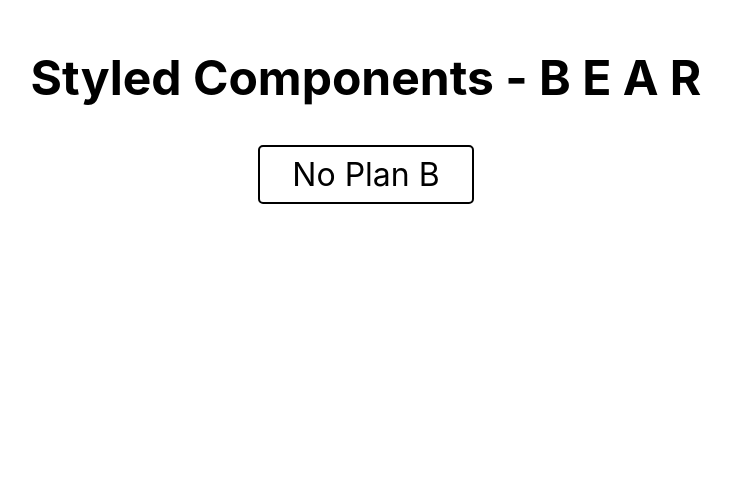
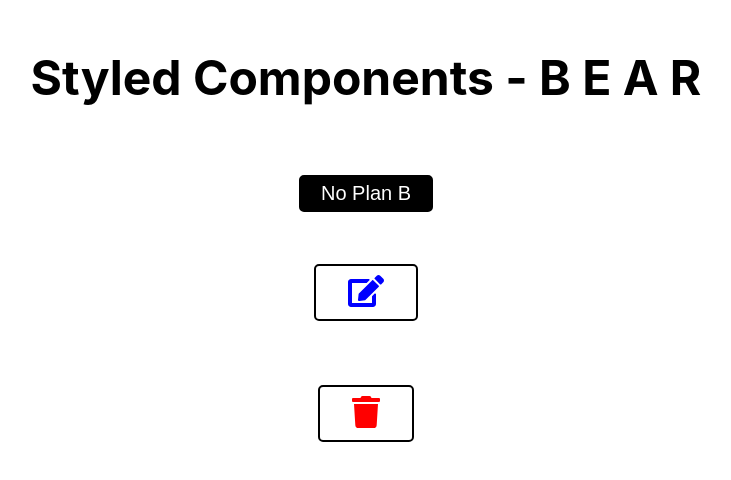
Before and after one commit to chomarlay/style-comp-app, a React (Create React App) app: page / in a window 1280 px wide. Shown: the top 480 px of the page, without its empty margins (274-1005 px from the left). Built offline with nearby package versions, Linux system fonts and the light colour scheme.

Commit message:
IconButton using fontawesome

```diff
--- a/package.json
+++ b/package.json
@@ -3,6 +3,9 @@
   "version": "0.1.0",
   "private": true,
   "dependencies": {
+    "@fortawesome/fontawesome-svg-core": "^1.2.28",
+    "@fortawesome/free-solid-svg-icons": "^5.13.0",
+    "@fortawesome/react-fontawesome": "^0.1.10",
     "@testing-library/jest-dom": "^4.2.4",
     "@testing-library/react": "^9.5.0",
     "@testing-library/user-event": "^7.2.1",
--- a/public/index.html
+++ b/public/index.html
@@ -3,6 +3,7 @@
   <head>
     <meta charset="utf-8" />
     <link rel="icon" href="%PUBLIC_URL%/favicon.ico" />
+
     <meta name="viewport" content="width=device-width, initial-scale=1" />
     <meta name="theme-color" content="#000000" />
     <meta
@@ -27,7 +28,6 @@
     <title>React App</title>
   </head>
   <body>
-    <noscript>You need to enable JavaScript to run this app.</noscript>
     <div id="root"></div>
     <!--
       This HTML file is a template.
--- a/src/App.js
+++ b/src/App.js
@@ -1,10 +1,16 @@
 import React, { useState } from 'react';
 import './App.css';
 import Button from './Styled-Components/Button';
+import IconButton from './Styled-Components/IconButton';
 import Heading1 from './Styled-Components/Heading1';
 import Wrapper from './Styled-Components/Wrapper';
+// import { FontAwesomeIcon } from '@fortawesome/react-fontawesome';
+// import { faCheckSquare, faCoffee } from '@fortawesome/free-solid-svg-icons';
+// import { library } from '@fortawesome/fontawesome-svg-core';
+// import { fab } from '@fortawesome/free-brands-svg-icons';
 
 function App() {
+  // library.add(faCheckSquare, faCoffee);
   const [txt, setTxt] = useState(' B E A R ');
   const [toggleFlg, setToggleFlg] = useState(1);
   const click1 = () => {
@@ -20,6 +26,10 @@ function App() {
     <Wrapper>
       <Heading1>Styled Components - {txt}</Heading1>
       <Button onClick={click1}>No Plan B</Button>
+      <span>
+        <IconButton editBtn onClick={click1} title='Edit'></IconButton>
+        <IconButton deleteBtn onClick={click1} title='Delete'></IconButton>
+      </span>
     </Wrapper>
   );
 }
--- a/src/Styled-Components/Button.js
+++ b/src/Styled-Components/Button.js
@@ -1,9 +1,10 @@
 import styled from 'styled-components';
 
-const Button = styled.a`
-  background: white;
-  color: ${(props) => (props.themeColor ? props.themeColor : 'black')};
-  font-size: 2em;
+const Button = styled.button`
+  cursor: pointer;
+  background: black;
+  color: ${(props) => (props.themeColor ? props.themeColor : 'white')};
+  font-size: 20px;
   margin: 1em;
   padding: 0.25em 1em;
   border: 2px solid black;
--- /dev/null
+++ b/src/Styled-Components/IconButton.js
@@ -0,0 +1,37 @@
+import React from 'react';
+import styled from 'styled-components';
+import Wrapper from './Wrapper';
+import { FontAwesomeIcon } from '@fortawesome/react-fontawesome';
+import { faEdit, faTrash } from '@fortawesome/free-solid-svg-icons';
+import { library } from '@fortawesome/fontawesome-svg-core';
+
+const IconBtn = styled.button`
+  cursor: pointer;
+  background: white;
+  color: ${(props) => (props.themeColor ? props.themeColor : 'black')};
+  font-size: 2em;
+  margin: 1em;
+  padding: 0.25em 1em;
+  border: 2px solid black;
+  border-radius: 5px;
+`;
+
+const IconButton = ({ editBtn, delBtn, onClick, title }) => {
+  library.add(faEdit, faTrash);
+  return (
+    <Wrapper>
+      <IconBtn
+        onClick={onClick}
+        title={title}
+        themeColor={editBtn ? 'blue' : 'red'}
+      >
+        {editBtn ? (
+          <FontAwesomeIcon icon='edit' />
+        ) : (
+          <FontAwesomeIcon icon='trash' />
+        )}
+      </IconBtn>
+    </Wrapper>
+  );
+};
+export default IconButton;
--- a/src/Styled-Components/Wrapper.js
+++ b/src/Styled-Components/Wrapper.js
@@ -2,6 +2,8 @@ import styled from 'styled-components';
 
 const Wrapper = styled.div`
   text-align: center;
+  // display: flex;
+  // flex-direction: column;
 `;
 
 export default Wrapper;
```
Also changed, not shown: 1 other file (tests, documents, lock files or other folders).
